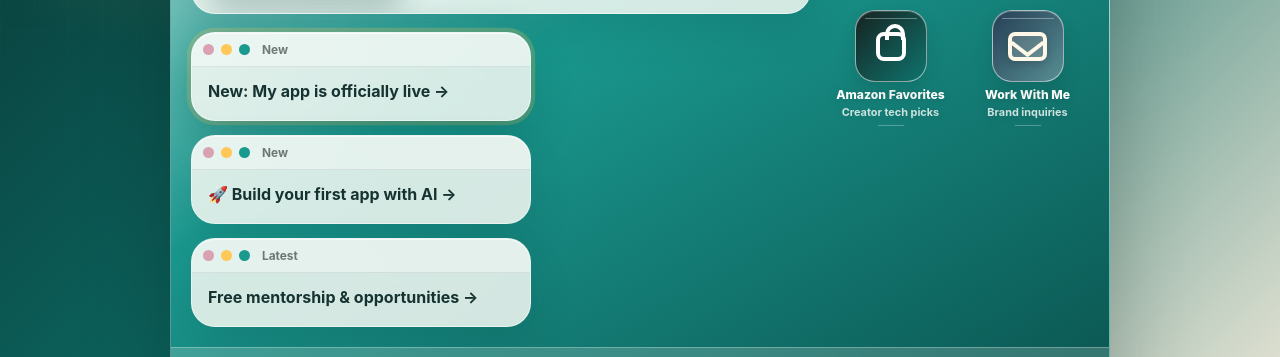
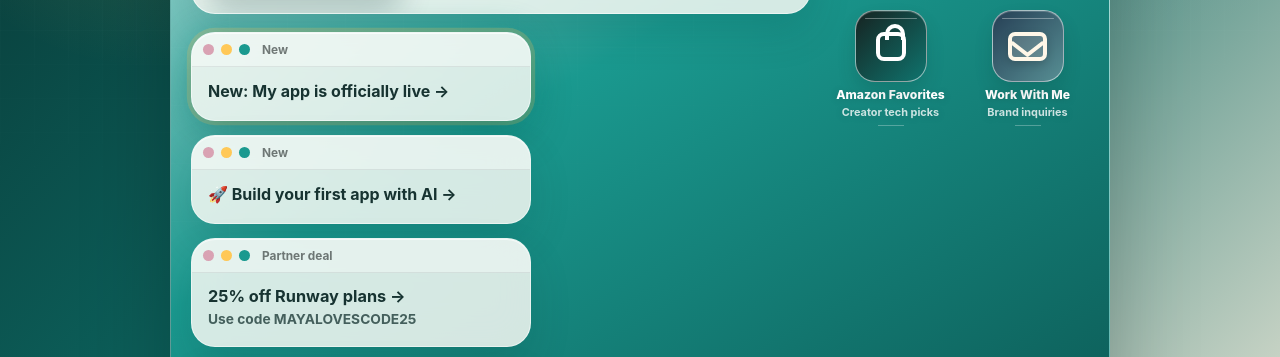
Before and after one commit to maya-loves-code/maya-link-in-bio, a website built with Vite: page index.html in a window 1280 px wide. Shown: the part 378-735 px from the top of the page. Built offline with nearby package versions, Linux system fonts and the light colour scheme; some packages are replaced by stand-ins of ours.

Commit message:
Add Runway promo notification

```diff
--- a/src/content.js
+++ b/src/content.js
@@ -69,5 +69,5 @@ export const content = {
     },
   ],
   affiliateDisclosure:
-    "Amazon links may be affiliate links. I may earn a commission at no extra cost to you.",
+    "Amazon links and partner promos, including Runway, may earn me a commission at no extra cost to you.",
 };
--- a/src/main.js
+++ b/src/main.js
@@ -56,6 +56,7 @@ const featuredCtaUrl =
 const launchCtaUrl = content.apps.find((item) => item.launchCta)?.url ?? "#";
 const appStoreCtaUrl =
   "https://apps.apple.com/us/app/side-quest-slayer/id6782196423";
+const runwayPromoUrl = "https://runwayml.com/pricing";
 
 const escapeAttr = (value = "") =>
   String(value)
@@ -196,6 +197,28 @@ app.innerHTML = `
             </a>
 
             <a
+              class="window sticky-window runway-window"
+              href="${safeHref(runwayPromoUrl)}"
+              ${targetAttrs(runwayPromoUrl)}
+              aria-label="25% off Runway plans with code MAYALOVESCODE25"
+              ${analyticsAttrs({
+                eventName: "Runway Promo Click",
+                label: "25% off Runway plans",
+                placement: "runway-promo-notification",
+                type: "sticky-notification",
+                url: runwayPromoUrl,
+              })}
+            >
+              <div class="window-bar" aria-hidden="true">
+                <span class="traffic red"></span>
+                <span class="traffic yellow"></span>
+                <span class="traffic green"></span>
+                <span class="window-title">Partner deal</span>
+              </div>
+              <p class="promo-copy"><strong>25% off Runway plans →</strong><span>Use code MAYALOVESCODE25</span></p>
+            </a>
+
+            <a
               class="window sticky-window mentorship-window"
               href="${safeHref(featuredCtaUrl)}"
               ${targetAttrs(featuredCtaUrl)}
--- a/src/styles.css
+++ b/src/styles.css
@@ -295,8 +295,12 @@ h1 {
   animation-delay: 460ms;
 }
 
+.runway-window {
+  animation-delay: 560ms;
+}
+
 .mentorship-window {
-  animation-delay: 560ms;
+  animation-delay: 660ms;
 }
 
 .sticky-window:hover {
@@ -319,6 +323,24 @@ h1 {
   font-size: 1rem;
   font-weight: 700;
   line-height: 1.32;
+}
+
+.sticky-window .promo-copy {
+  display: grid;
+  gap: 4px;
+}
+
+.sticky-window .promo-copy strong {
+  font-size: 1.02rem;
+  line-height: 1.16;
+  overflow-wrap: anywhere;
+}
+
+.sticky-window .promo-copy span {
+  color: rgba(23, 51, 49, 0.76);
+  font-size: 0.86rem;
+  font-weight: 750;
+  overflow-wrap: anywhere;
 }
 
 .launch-rocket {
```
